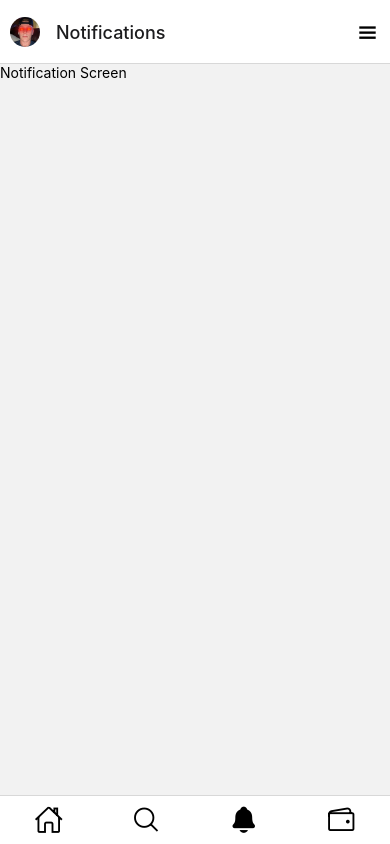
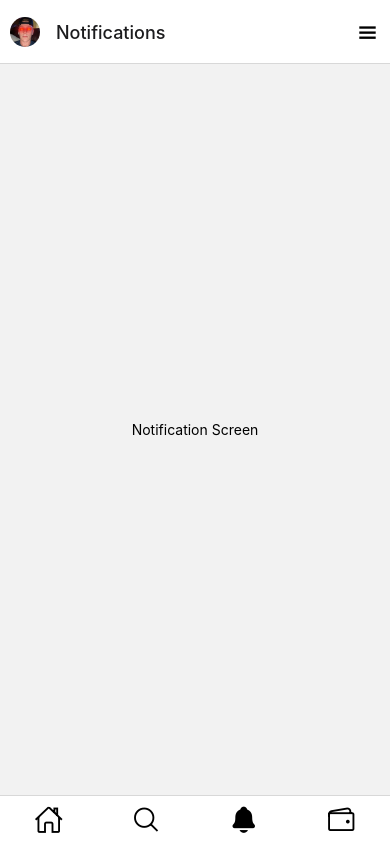
Before and after one commit to StyngSocial/creatv-v1, a React Native app: screen /Notifications in a window 390 px wide. Built offline with nearby package versions, Linux system fonts and the light colour scheme.

Commit message:
Centered placeholder for Explore and Notif screens

```diff
--- a/screens/ExploreScreen.jsx
+++ b/screens/ExploreScreen.jsx
@@ -1,7 +1,19 @@
 import React from "react";
-import { Text } from "react-native";
+import { View, Text, StyleSheet } from "react-native";
 const ExploreScreen = () => {
-  return <Text>Explore Screen</Text>;
+  return (
+    <View style={styles.container}>
+      <Text>Explore Screen</Text>
+    </View>
+  );
 };
 
+const styles = StyleSheet.create({
+  container: {
+    height: "100%",
+    justifyContent: "center",
+    alignItems: "center",
+  },
+});
+
 export default ExploreScreen;
--- a/screens/NotificationScreen.jsx
+++ b/screens/NotificationScreen.jsx
@@ -1,7 +1,19 @@
 import React from "react";
-import { Text } from "react-native";
+import { View, Text, StyleSheet } from "react-native";
 const NotificationScreen = () => {
-  return <Text>Notification Screen</Text>;
+  return (
+    <View style={styles.container}>
+      <Text>Notification Screen</Text>
+    </View>
+  );
 };
 
+const styles = StyleSheet.create({
+  container: {
+    height: "100%",
+    justifyContent: "center",
+    alignItems: "center",
+  },
+});
+
 export default NotificationScreen;
```
